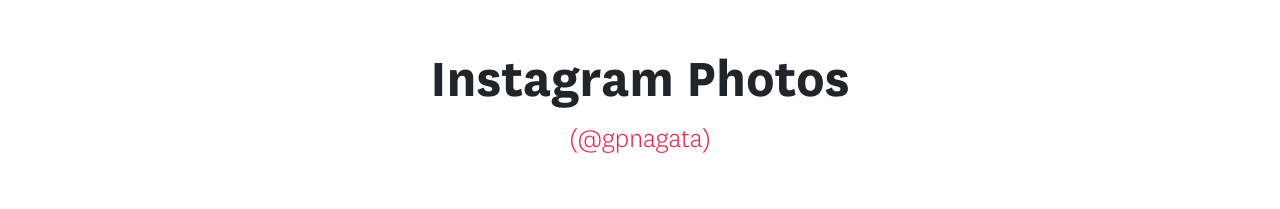
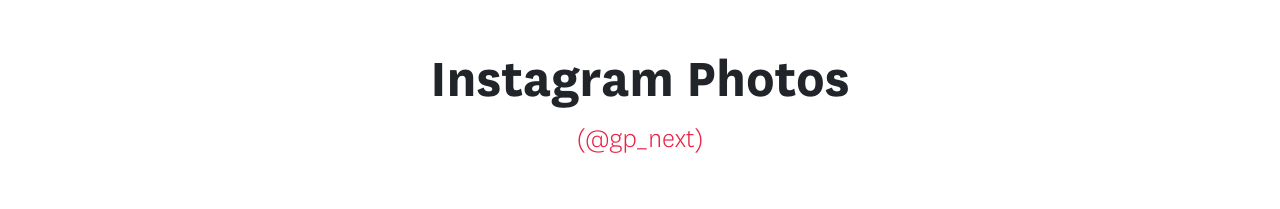
Before and after one commit to giro0710/gp-nagata, an Angular app: page /home in a window 1280 px wide. Shown: the part 2125-2334 px from the top of the page. Built offline with nearby package versions, Linux system fonts and the light colour scheme.

Commit message:
@gp_next

```diff
--- a/src/app/home/home.component.html
+++ b/src/app/home/home.component.html
@@ -175,7 +175,7 @@
     class="col-md-12 d-flex flex-row flex-wrap justify-content-center align-items-center text-center mb-5"
   >
     <h1 class="w-100">Instagram Photos</h1>
-    <h3 class="w-100">(@gpnagata)</h3>
+    <h3 class="w-100">(@gp_next)</h3>
   </div>
   <div
     class="col-md-12 ig-body d-flex flex-row flex-wrap justify-content-center align-items-center"
```
